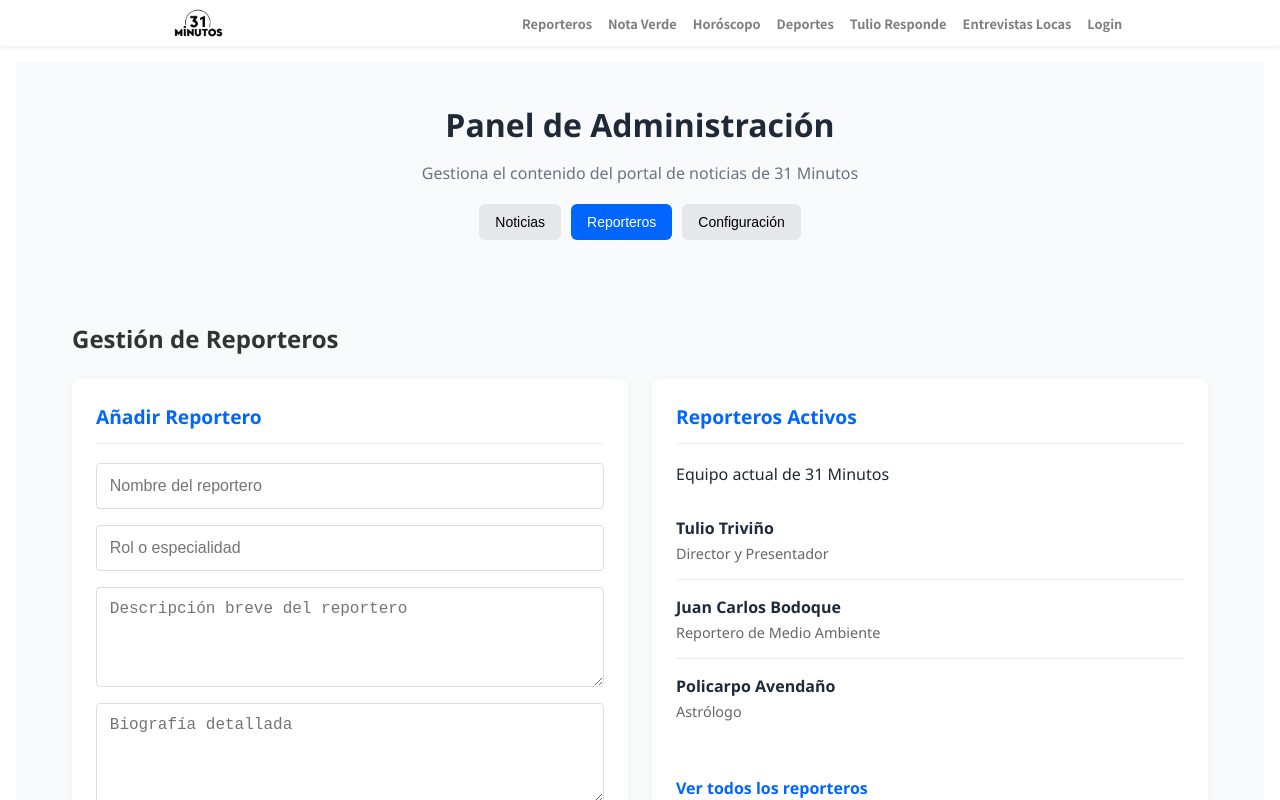
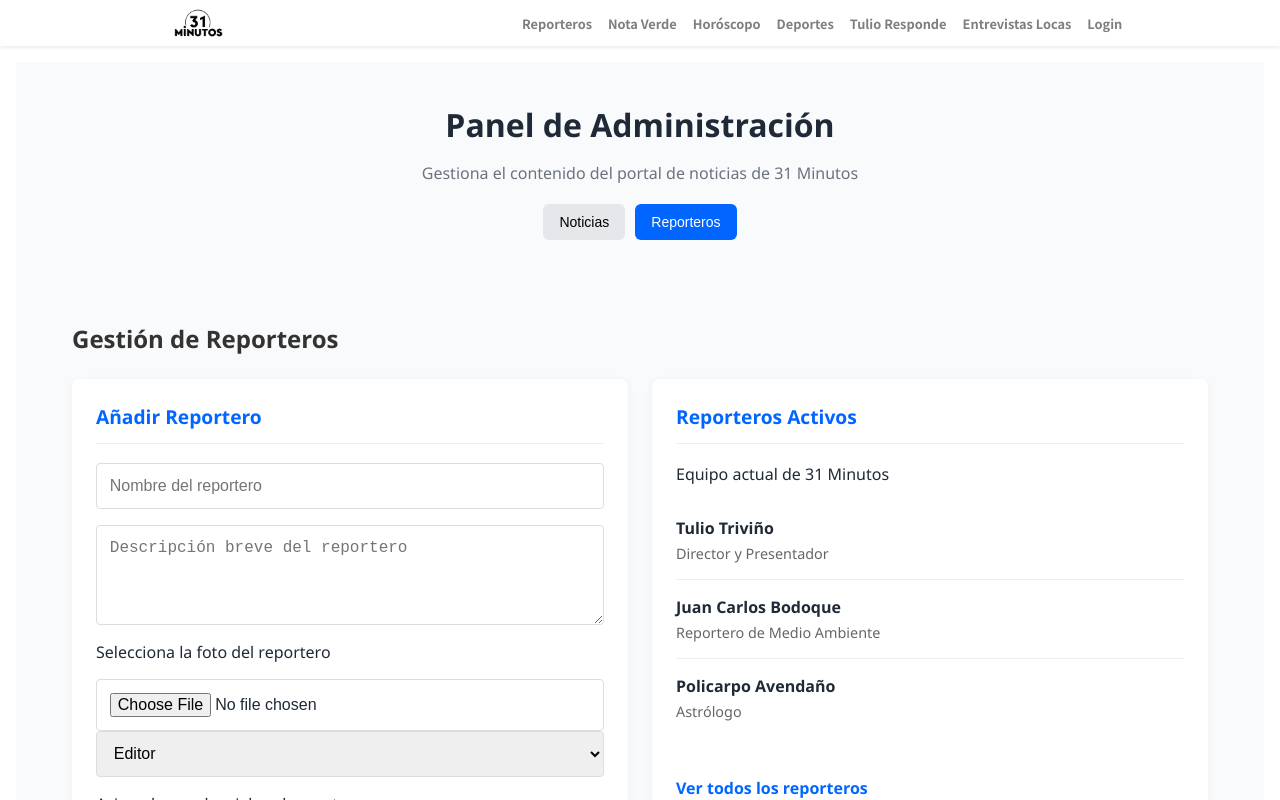
Before and after one commit to Menaa153/31-minutos, a React (Vite) app: page /admin in a window 1280 px wide. Both pictures are taken after a click on the button "Reporteros". Shown: the top 800 px of the page. Built offline with nearby package versions, Linux system fonts and the light colour scheme.

Commit message:
correcciones de admin

```diff
--- a/src/pages/panel_admin.jsx
+++ b/src/pages/panel_admin.jsx
@@ -25,7 +25,7 @@
     setSelectedReporter('');
   };
 
-  const tabs = ['Noticias', 'Reporteros', 'Configuración'];
+  const tabs = ['Noticias', 'Reporteros'];
 
   return (
     <div className="admin-container">
@@ -108,12 +108,32 @@
                 <h3>Añadir Reportero</h3>
                 <form className="form">
                   <input type="text" placeholder="Nombre del reportero" />
-                  <input type="text" placeholder="Rol o especialidad" />
                   <textarea placeholder="Descripción breve del reportero"></textarea>
-                  <textarea placeholder="Biografía detallada"></textarea>
+                  <a>Selecciona la foto del reportero</a>
                   <input type="file" accept="image/*" />
-                  <button type="submit">Registrar Reportero</button>
                 </form>
+
+
+                <form className="form">
+
+                  <select required>
+                    <option value="Editor">Editor</option>
+                    <option value="Administrador">Administrador</option>
+                    <option value="Reportero">Reportero</option>
+                  </select>
+                  <a>Asigna las credenciales al reportero</a>
+                  <input type="email" placeholder="Correo electrónico" required />
+                  <input type="password" placeholder="Contraseña" required />
+                  <button type="submit">Añadir Usuario</button>
+                </form>
+
+                <h4 style={{ marginTop: '2rem' }}>Usuarios Actuales</h4>
+                <ul className="news-list">
+                  <li><strong>tulio@31minutos.cl</strong><br/><span className="news-meta">Administrador</span><span className='erase-button'>Eliminar</span></li>
+                  <li><strong>bodoque@31minutos.cl</strong><br/><span className="news-meta">Editor</span><span className='erase-button'>Eliminar</span></li>
+                  <li><strong>juanin@31minutos.cl</strong><br/><span className="news-meta">Reportero</span><span className='erase-button'>Eliminar</span></li>
+                </ul>
+
               </div>
 
               <div className="panel-card">
@@ -130,32 +150,7 @@
           </section>
         )}
 
-        {activeTab === 'Configuración' && (
-          <section className="panel-section">
-            <h2>Gestión de Usuarios</h2>
-            <div className="panel-columns">
-              <div className="panel-card">
-                <h3>Administradores y permisos</h3>
-                <form className="form">
-                  <input type="email" placeholder="Correo electrónico" required />
-                  <select required>
-                    <option value="Editor">Editor</option>
-                    <option value="Administrador">Administrador</option>
-                    <option value="Reportero">Reportero</option>
-                  </select>
-                  <button type="submit">Añadir Usuario</button>
-                </form>
 
-                <h4 style={{ marginTop: '2rem' }}>Usuarios Actuales</h4>
-                <ul className="news-list">
-                  <li><strong>tulio@31minutos.cl</strong><br/><span className="news-meta">Administrador</span><span className='erase-button'>Eliminar</span></li>
-                  <li><strong>bodoque@31minutos.cl</strong><br/><span className="news-meta">Editor</span><span className='erase-button'>Eliminar</span></li>
-                  <li><strong>juanin@31minutos.cl</strong><br/><span className="news-meta">Reportero</span><span className='erase-button'>Eliminar</span></li>
-                </ul>
-              </div>
-            </div>
-          </section>
-        )}
       </main>
     </div>
   );
```
